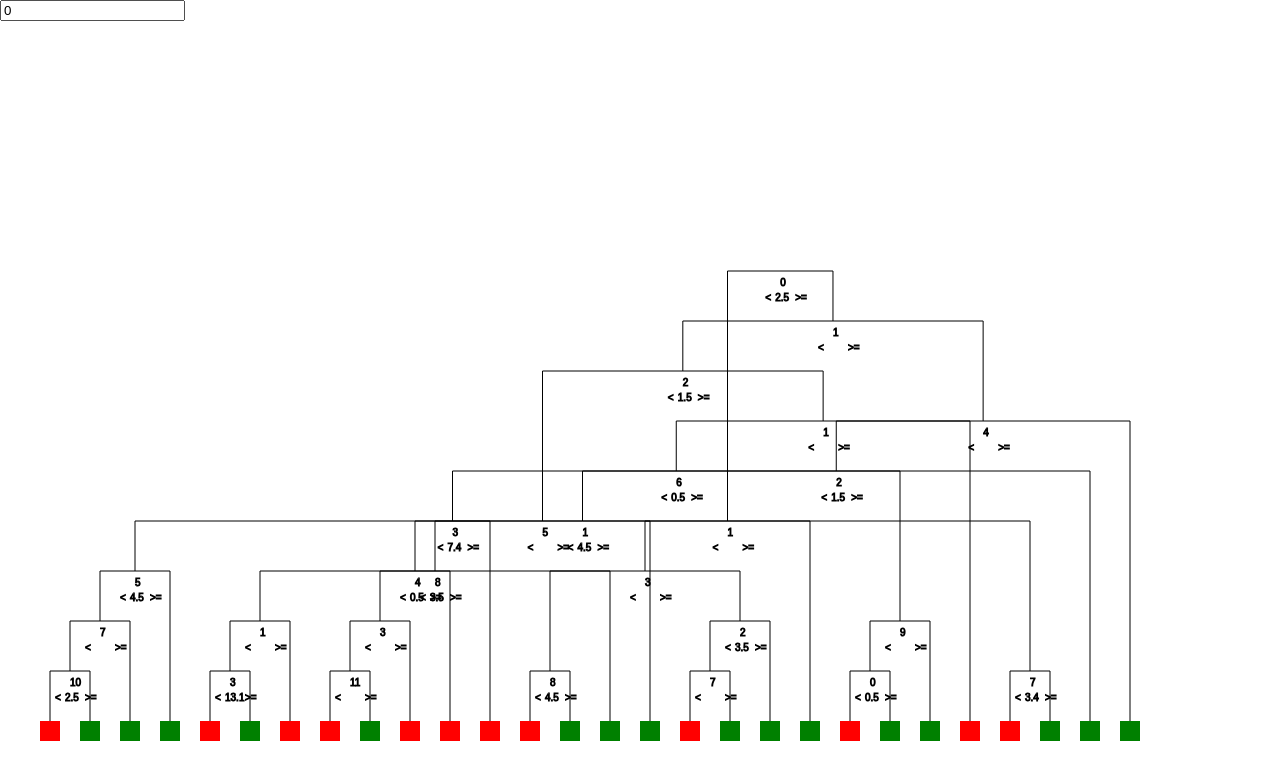
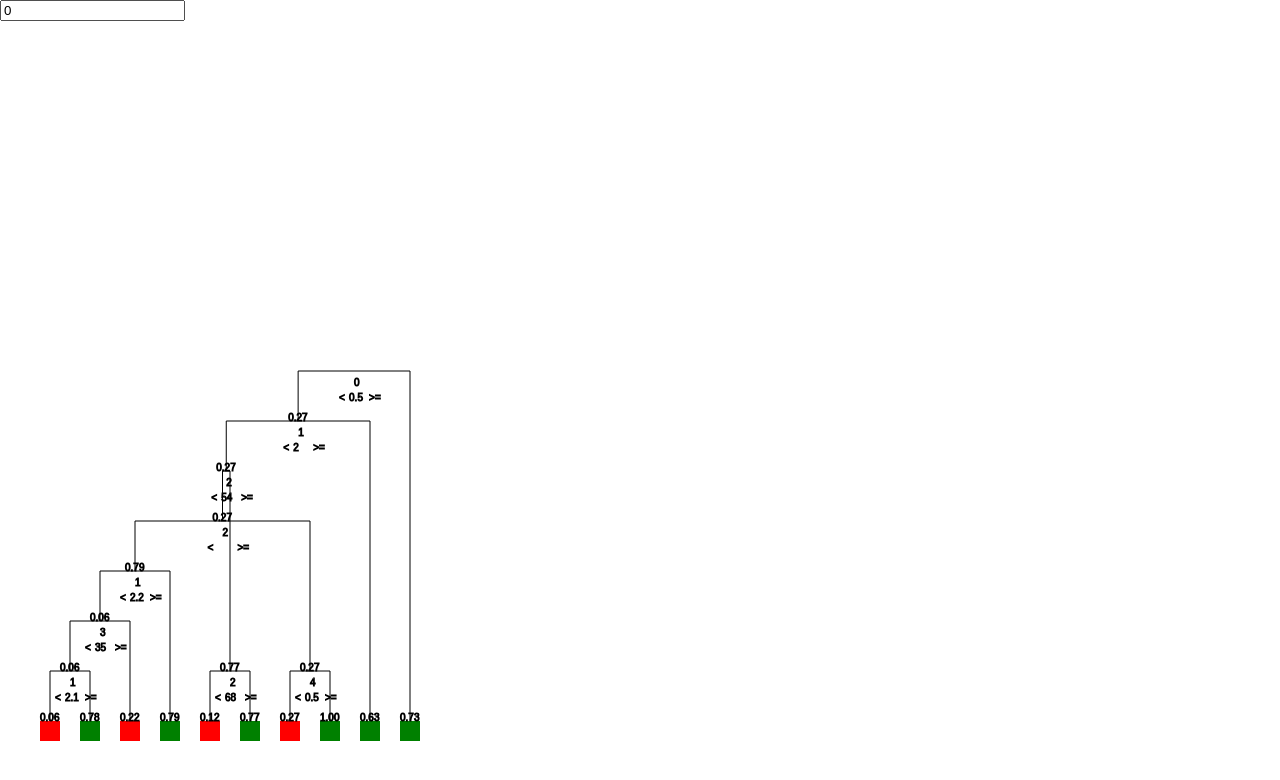
Before and after one commit to ricksteam/paralellDecisionTree, a plain HTML site: page trees.html in a window 1280 px wide. Drawn offline with Linux system fonts and the light colour scheme.

Commit message:
Rendering values correctly

```diff
--- /dev/null
+++ b/medium.csv
@@ -0,0 +1,10 @@
+"282","0.06","when","ADT.CategoryVery Light",">=","0.5","&","Avg..Daily.Precipitation","is","2.1","to","2.2","&","No..of.Snow.Fall","is","54","to","67","&","Age_L",">=","35","","","",""
+"16","0.12","when","ADT.CategoryVery Light",">=","0.5","&","Avg..Daily.Precipitation",">=","","","2.0","&","No..of.Snow.Fall","is","67","to","68","","","","","","","",""
+"140","0.22","when","ADT.CategoryVery Light",">=","0.5","&","Avg..Daily.Precipitation","is","2.0","to","2.2","&","No..of.Snow.Fall","is","54","to","67","&","Age_L","< ","35","","","",""
+"68","0.27","when","ADT.CategoryVery Light",">=","0.5","&","Avg..Daily.Precipitation",">=","","","2.0","&","No..of.Snow.Fall","< ","54","","","","","","","&","MaterialConcrete Continuous","< ","0.5"
+"5","0.63","when","ADT.CategoryVery Light",">=","0.5","&","Avg..Daily.Precipitation","< ","2.0","","","","","","","","","","","","","","","",""
+"3","0.73","when","ADT.CategoryVery Light","< ","0.5","","","","","","","","","","","","","","","","","","","",""
+"9","0.77","when","ADT.CategoryVery Light",">=","0.5","&","Avg..Daily.Precipitation",">=","","","2.0","&","No..of.Snow.Fall",">=","","","68","","","","","","","",""
+"283","0.78","when","ADT.CategoryVery Light",">=","0.5","&","Avg..Daily.Precipitation","is","2.0","to","2.1","&","No..of.Snow.Fall","is","54","to","67","&","Age_L",">=","35","","","",""
+"71","0.79","when","ADT.CategoryVery Light",">=","0.5","&","Avg..Daily.Precipitation",">=","","","2.2","&","No..of.Snow.Fall","is","54","to","67","","","","","","","",""
+"69","1.00","when","ADT.CategoryVery Light",">=","0.5","&","Avg..Daily.Precipitation",">=","","","2.0","&","No..of.Snow.Fall","< ","54","","","","","","","&","MaterialConcrete Continuous",">=","0.5"
--- a/trees.html
+++ b/trees.html
@@ -34,7 +34,8 @@
         // url: "simple1.csv",
         // url: "simple2.csv",
         // url: "simple3.csv",
-        url: "data.csv",
+        url: "medium.csv",
+        // url: "data.csv",
         dataType: "text",
         success: function (response) {
           data = $.csv.toArrays(response);
@@ -280,7 +281,7 @@
             }
           }
           console.log("Done pairing");
-          //console.log(JSON.stringify(pairs, null, 2));
+          console.log(JSON.stringify(pairs, null, 2));
           tick();
         }
       });
@@ -428,8 +429,8 @@
         let drawThem = [true, true];
 
         if (row1.dx == -1 && row1.dy == -1) {
-          px1 = maxX + boxSize*2;
-          maxX += boxSize*2;
+          px1 = maxX + boxSize * 2;
+          maxX += boxSize * 2;
           py1 = canvas.height - 100;
         }
         else {
@@ -439,7 +440,7 @@
         }
 
         if (row2.dx == -1 && row2.dy == -1) {
-          px2 = maxX + boxSize*2
+          px2 = maxX + boxSize * 2
           py2 = canvas.height - 100;
         }
         else {
@@ -470,6 +471,7 @@
           let startY = py[j == 0 ? 0 : 2];
           if (drawThem[j])
             ctx.fillRect(startX, startY, boxSize, boxSize);
+          ctx.strokeText(row[1], startX, startY)
         }
         ctx.beginPath();
 
@@ -483,14 +485,52 @@
         let variableIndex = pairs[i].pairingVariable
         let variable = variables[variableIndex];
         let variableSplit = "";
-        let comparator = row1[variable.col + 1].trim();
-        if (comparator == "<") variableSplit = +row1[variable.col + 2]
-        else if (comparator == ">=") variable.split = +row1[variable.col + 4];
-        else
-          console.log("oops");
+        if (variable.len == 3) {
+          variableSplit = +row1[variable.col + 2];
+        }
+        else {
+          let comparator1 = row1[variable.col + 1].trim();
+          let comparator2 = row2[variable.col + 1].trim();
+          if (comparator1 != "is" && comparator2 != "is") {
+            if (comparator1 == "<") variableSplit = +row1[variable.col + 2]
+            else if (comparator1 == ">=") variableSplit = +row1[variable.col + 4]
+          }
+          else {
+            //Deal with is...to
+            if (comparator1 == "is" && comparator2 == "is") {
+              let isTo = [];
+              isTo.push(+row1[variable.col + 2])
+              isTo.push(+row1[variable.col + 4])
+              isTo.push(+row2[variable.col + 2])
+              isTo.push(+row2[variable.col + 4])
+              isTo.sort();
+              //The middle value is now in the middle
+              if (isTo[1] != isTo[2])
+                console.log("oops");
+              variableSplit = isTo[1];
+            }
+            else {
+              //only one isTo
+              let comparator;
+              let bounded;
+              if (comparator1 == "is") {
+                comparator = row2;
+                bounded = row1;
+              }
+              else {
+                comparator = row1;
+                bounded = row2;
+              }
+
+              if (comparator == "<") variableSplit = comparator[variable.col + 2];
+              else variableSplit = comparator[variable.col + 4];
+            }
+          }
+        }
+        // console.log("oops");
 
         ctx.strokeText(variableIndex, centerX, pmid + 15);
-        ctx.strokeText(variableSplit, centerX-5, pmid + 30);
+        ctx.strokeText(variableSplit, centerX - 5, pmid + 30);
         ctx.strokeText("<", centerX - 15, pmid + 30);
         ctx.strokeText(">=", centerX + 15, pmid + 30);
 
@@ -500,8 +540,8 @@
         row2.dy = pmid;
 
 
-        if(drawThem[0] || drawThem[1])
-        maxX = Math.max(...[maxX, px2, px1]);
+        if (drawThem[0] || drawThem[1])
+          maxX = Math.max(...[maxX, px2, px1]);
         minY = Math.min(minY, pmid);
 
 
```
Also changed, not shown: mediumRendered.jpg (added), vision.png (added).
